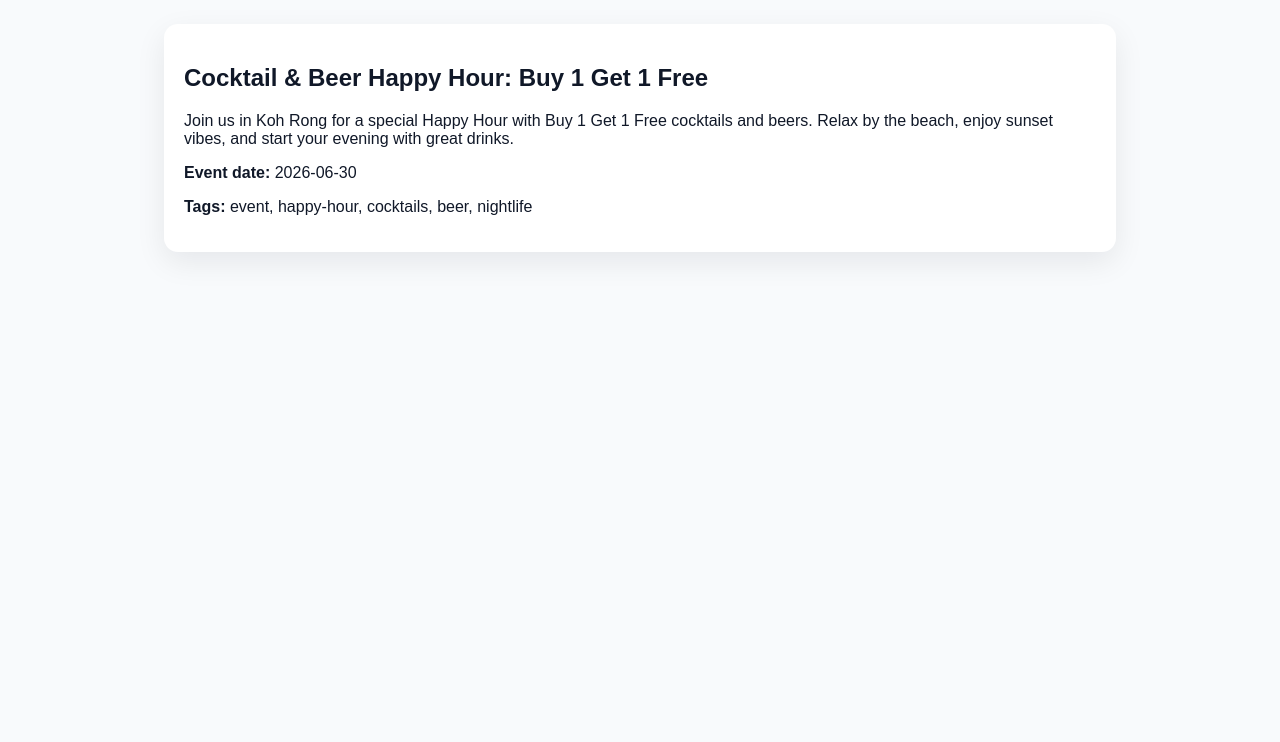
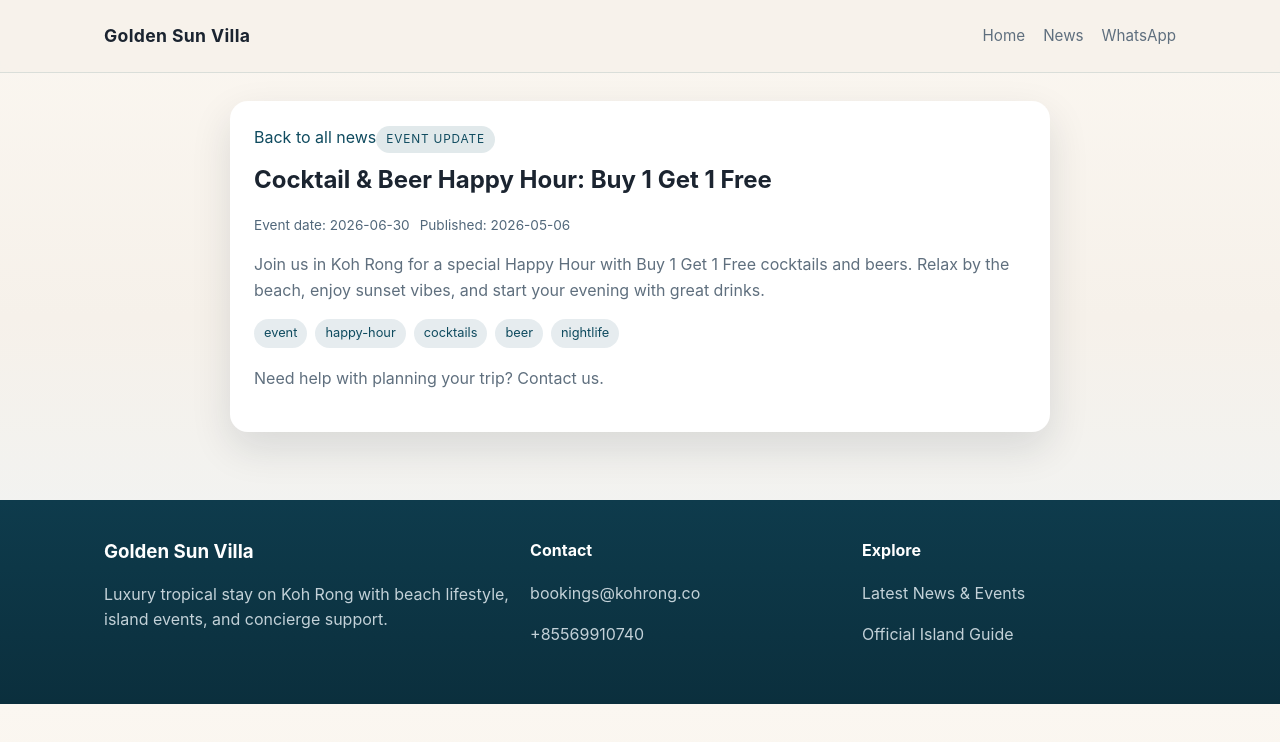
Before and after one commit to karolkmiec/kohrong-site, a Next.js app: page /news/cocktail-beer-happy-hour-buy-1-get-1-free in a window 1280 px wide. Shown: the top 742 px of the page. Built offline with nearby package versions, Linux system fonts and the light colour scheme.

Commit message:
Implement full template-based premium resort redesign across site

```diff
--- a/src/app/globals.css
+++ b/src/app/globals.css
@@ -1,5 +1,17 @@
 :root {
   color-scheme: light;
+  --bg-sand: #f6f1ea;
+  --bg-card: #ffffff;
+  --bg-ocean: #0f4b5f;
+  --bg-ocean-soft: #1f6f88;
+  --text-primary: #1b2430;
+  --text-muted: #5f6f7e;
+  --accent-gold: #d7a55a;
+  --accent-coral: #e38369;
+  --radius-lg: 18px;
+  --radius-md: 12px;
+  --shadow-soft: 0 16px 40px rgba(15, 34, 48, 0.12);
+  --container-max: 1120px;
 }
 
 * {
@@ -8,26 +20,131 @@
 
 body {
   margin: 0;
-  font-family: Arial, Helvetica, sans-serif;
-  color: #101828;
-  background: #f8fafc;
+  font-family: "Inter", "Segoe UI", Arial, sans-serif;
+  color: var(--text-primary);
+  background: linear-gradient(180deg, #fbf7f1 0%, var(--bg-sand) 45%, #eef4f7 100%);
+  line-height: 1.6;
 }
 
 a {
   color: inherit;
+  text-decoration: none;
+}
+
+p {
+  color: var(--text-muted);
+}
+
+h1,
+h2,
+h3,
+h4 {
+  margin-top: 0;
+  line-height: 1.25;
+  color: var(--text-primary);
+}
+
+.site-shell {
+  max-width: var(--container-max);
+  margin: 0 auto;
+  padding: 0 24px;
+}
+
+.site-header {
+  position: sticky;
+  top: 0;
+  z-index: 20;
+  backdrop-filter: blur(8px);
+  background: rgba(246, 241, 234, 0.84);
+  border-bottom: 1px solid rgba(15, 75, 95, 0.12);
+}
+
+.topbar {
+  min-height: 72px;
+  display: flex;
+  align-items: center;
+  justify-content: space-between;
+  gap: 16px;
+}
+
+.brand {
+  font-size: 1.1rem;
+  font-weight: 700;
+  letter-spacing: 0.02em;
+}
+
+.main-nav {
+  display: flex;
+  gap: 18px;
+  align-items: center;
+  font-size: 0.95rem;
+}
+
+.main-nav a {
+  color: var(--text-muted);
+  transition: color 0.2s ease;
+}
+
+.main-nav a:hover {
+  color: var(--bg-ocean);
 }
 
 .container {
-  max-width: 1000px;
+  max-width: var(--container-max);
   margin: 0 auto;
-  padding: 24px;
+  padding: 28px 24px 40px;
 }
 
 .hero {
-  background: linear-gradient(120deg, #0e7490, #14b8a6);
+  background: linear-gradient(132deg, var(--bg-ocean) 0%, var(--bg-ocean-soft) 58%, #36a7a5 100%);
   color: white;
-  border-radius: 14px;
-  padding: 32px;
+  border-radius: var(--radius-lg);
+  padding: 34px;
+  box-shadow: var(--shadow-soft);
+}
+
+.hero h1 {
+  font-size: clamp(2rem, 4vw, 3.1rem);
+  max-width: 14ch;
+  color: #fff;
+}
+
+.hero p {
+  color: rgba(255, 255, 255, 0.88);
+  font-size: 1.06rem;
+  max-width: 56ch;
+}
+
+.hero-actions {
+  display: flex;
+  flex-wrap: wrap;
+  gap: 12px;
+  margin-top: 16px;
+}
+
+.btn {
+  display: inline-flex;
+  align-items: center;
+  justify-content: center;
+  border-radius: 999px;
+  padding: 11px 18px;
+  font-size: 0.95rem;
+  font-weight: 600;
+  transition: transform 0.2s ease, opacity 0.2s ease;
+}
+
+.btn:hover {
+  transform: translateY(-1px);
+}
+
+.btn-primary {
+  background: linear-gradient(135deg, #f2c078, var(--accent-gold));
+  color: #2a1f0f;
+}
+
+.btn-secondary {
+  border: 1px solid rgba(255, 255, 255, 0.42);
+  color: #fff;
 }
 
 .hero-image-wrap {
@@ -44,15 +161,27 @@ a {
 }
 
 .card {
-  background: white;
-  border-radius: 14px;
-  padding: 20px;
-  box-shadow: 0 10px 30px rgba(2, 6, 23, 0.08);
+  background: var(--bg-card);
+  border-radius: var(--radius-lg);
+  padding: 24px;
+  box-shadow: var(--shadow-soft);
 }
 
 .grid {
   display: grid;
-  gap: 16px;
+  gap: 18px;
+}
+
+.kicker {
+  display: inline-block;
+  margin-bottom: 10px;
+  padding: 4px 10px;
+  border-radius: 999px;
+  font-size: 0.74rem;
+  letter-spacing: 0.07em;
+  text-transform: uppercase;
+  color: var(--bg-ocean);
+  background: rgba(15, 75, 95, 0.12);
 }
 
 .villa-gallery {
@@ -91,6 +220,75 @@ a {
   border: 0;
 }
 
+.site-footer {
+  margin-top: 28px;
+  padding: 40px 0;
+  background: linear-gradient(180deg, #0e3b4c 0%, #0b2f3d 100%);
+}
+
+.site-footer h3,
+.site-footer h4 {
+  color: #fff;
+}
+
+.site-footer p,
+.site-footer a {
+  color: rgba(236, 244, 249, 0.82);
+}
+
+.footer-grid {
+  display: grid;
+  gap: 18px;
+}
+
+.news-list {
+  display: grid;
+  gap: 14px;
+}
+
+.news-card {
+  border: 1px solid rgba(15, 75, 95, 0.12);
+  border-radius: var(--radius-md);
+  padding: 16px;
+  background: #fff;
+}
+
+.news-meta {
+  display: flex;
+  flex-wrap: wrap;
+  gap: 10px;
+  margin-top: 8px;
+  font-size: 0.85rem;
+  color: #52687b;
+}
+
+.article {
+  max-width: 820px;
+  margin: 0 auto;
+}
+
+.article-back {
+  display: inline-block;
+  margin-bottom: 14px;
+  color: var(--bg-ocean);
+}
+
+.tag-list {
+  display: flex;
+  flex-wrap: wrap;
+  gap: 8px;
+  margin-top: 8px;
+}
+
+.tag {
+  display: inline-block;
+  background: rgba(15, 75, 95, 0.1);
+  color: var(--bg-ocean);
+  border-radius: 999px;
+  padding: 4px 10px;
+  font-size: 0.8rem;
+}
+
 @media (min-width: 900px) {
   .grid-2 {
     grid-template-columns: 1fr 1fr;
@@ -99,4 +297,23 @@ a {
   .villa-gallery {
     grid-template-columns: 1fr 1fr;
   }
+
+  .footer-grid {
+    grid-template-columns: 1.3fr 1fr 1fr;
+  }
 }
+
+@media (max-width: 760px) {
+  .topbar {
+    min-height: 64px;
+  }
+
+  .main-nav {
+    gap: 12px;
+    font-size: 0.88rem;
+  }
+
+  .hero {
+    padding: 24px;
+  }
+}
--- a/src/app/layout.tsx
+++ b/src/app/layout.tsx
@@ -1,10 +1,15 @@
 import type { Metadata } from "next";
 import "./globals.css";
 import Script from "next/script";
+import Link from "next/link";
+import { siteContent } from "@/lib/content";
 
 export const metadata: Metadata = {
   metadataBase: new URL("https://kohrong.co"),
-  title: "Koh Rong & Golden Sun Villa",
+  title: {
+    default: "Koh Rong & Golden Sun Villa",
+    template: "%s | Koh Rong"
+  },
   description:
     "Official guide to Koh Rong island and Golden Sun Villa rentals, with travel tips and local events.",
   openGraph: {
@@ -21,10 +26,58 @@ export default function RootLayout({
   children
 }: Readonly<{ children: React.ReactNode }>) {
   const gaId = process.env.GA_MEASUREMENT_ID;
+  const whatsappHref = `https://wa.me/${siteContent.contact.whatsapp.replace(/\D/g, "")}`;
   return (
     <html lang="en">
       <body>
+        <header className="site-header">
+          <div className="site-shell topbar">
+            <Link href="/" className="brand">
+              Golden Sun Villa
+            </Link>
+            <nav className="main-nav" aria-label="Main navigation">
+              <Link href="/">Home</Link>
+              <Link href="/news">News</Link>
+              <a href={whatsappHref} target="_blank" rel="noreferrer">
+                WhatsApp
+              </a>
+            </nav>
+          </div>
+        </header>
+
         {children}
+
+        <footer className="site-footer">
+          <div className="site-shell footer-grid">
+            <div>
+              <h3>Golden Sun Villa</h3>
+              <p>Luxury tropical stay on Koh Rong with beach lifestyle, island events, and concierge support.</p>
+            </div>
+            <div>
+              <h4>Contact</h4>
+              <p>
+                <a href={`mailto:${siteContent.contact.email}`}>{siteContent.contact.email}</a>
+              </p>
+              <p>
+                <a href={whatsappHref} target="_blank" rel="noreferrer">
+                  {siteContent.contact.whatsapp}
+                </a>
+              </p>
+            </div>
+            <div>
+              <h4>Explore</h4>
+              <p>
+                <Link href="/news">Latest News & Events</Link>
+              </p>
+              <p>
+                <a href="https://kohrong.co" rel="noreferrer">
+                  Official Island Guide
+                </a>
+              </p>
+            </div>
+          </div>
+        </footer>
+
         {gaId ? (
           <>
             <Script src={`https://www.googletagmanager.com/gtag/js?id=${gaId}`} strategy="afterInteractive" />
--- a/src/app/news/[slug]/page.tsx
+++ b/src/app/news/[slug]/page.tsx
@@ -1,4 +1,5 @@
 import { notFound } from "next/navigation";
+import Link from "next/link";
 import { getNewsBySlug, newsItems } from "@/lib/content";
 
 type NewsPageProps = {
@@ -15,14 +16,26 @@ export default function NewsPage({ params }: NewsPageProps) {
 
   return (
     <main className="container">
-      <article className="card">
+      <article className="card article">
+        <Link className="article-back" href="/news">
+          Back to all news
+        </Link>
+        <span className="kicker">Event Update</span>
         <h1>{item.title}</h1>
+        <div className="news-meta">
+          <span>Event date: {item.eventDate}</span>
+          <span>Published: {item.createdAt}</span>
+        </div>
         <p>{item.body}</p>
-        <p>
-          <strong>Event date:</strong> {item.eventDate}
-        </p>
-        <p>
-          <strong>Tags:</strong> {item.tags.join(", ")}
+        <div className="tag-list">
+          {item.tags.map((tag) => (
+            <span className="tag" key={tag}>
+              {tag}
+            </span>
+          ))}
+        </div>
+        <p style={{ marginTop: 18 }}>
+          <a href="mailto:bookings@kohrong.co">Need help with planning your trip? Contact us.</a>
         </p>
       </article>
     </main>
```
Also changed, not shown: src/app/news/page.tsx (+17 -2 lines), src/app/page.tsx (+24 -3 lines), 1 other file (tests, documents, lock files or other folders).
